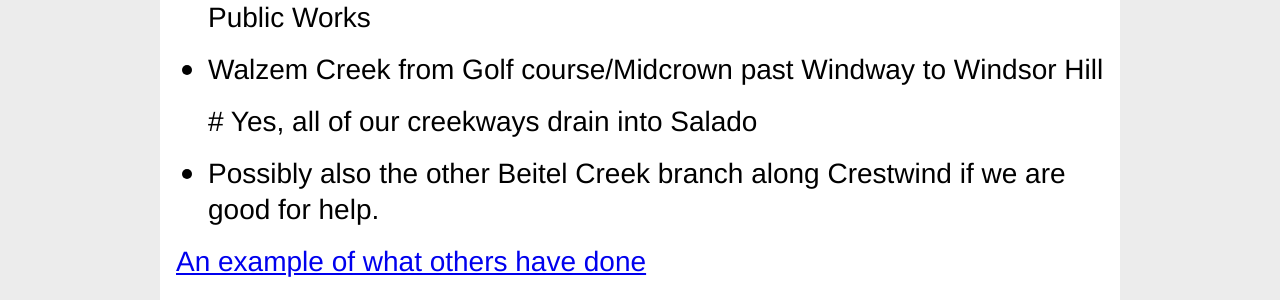
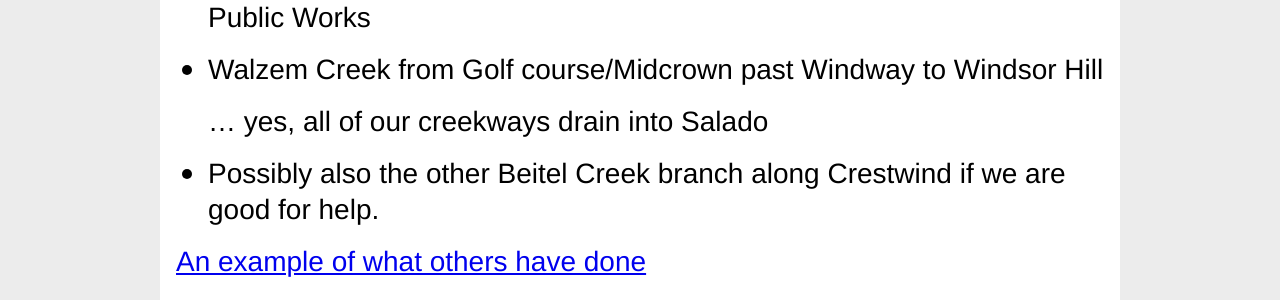
Before and after one commit to friendsoftheparkofwindcresttexas/friendsoftheparkofwindcresttexas.github.io, a Jekyll site: the page built from _posts/2015-02-07-Basura-cleanup.md, in a window 1280 px wide. Shown: the part 1481-1781 px from the top of the page. Built offline with Jekyll 4.4.1, drawn with Linux system fonts in a browser that asks for light colours; nearby versions of some CDN libraries.

```diff
--- a/_posts/2015-02-07-Basura-cleanup.md
+++ b/_posts/2015-02-07-Basura-cleanup.md
@@ -25,7 +25,7 @@
 
 - Walzem Creek from Golf course/Midcrown past Windway to Windsor Hill
 
-     # Yes, all of our creekways drain into Salado
+     ... yes, all of our creekways drain into Salado
 
 - Possibly also the other Beitel Creek branch along Crestwind if we are good for help.
 
```
